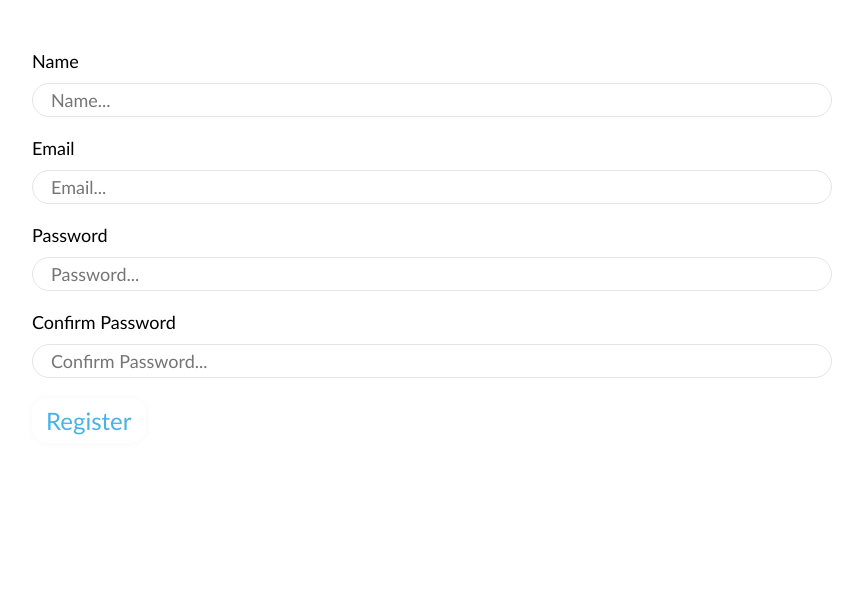
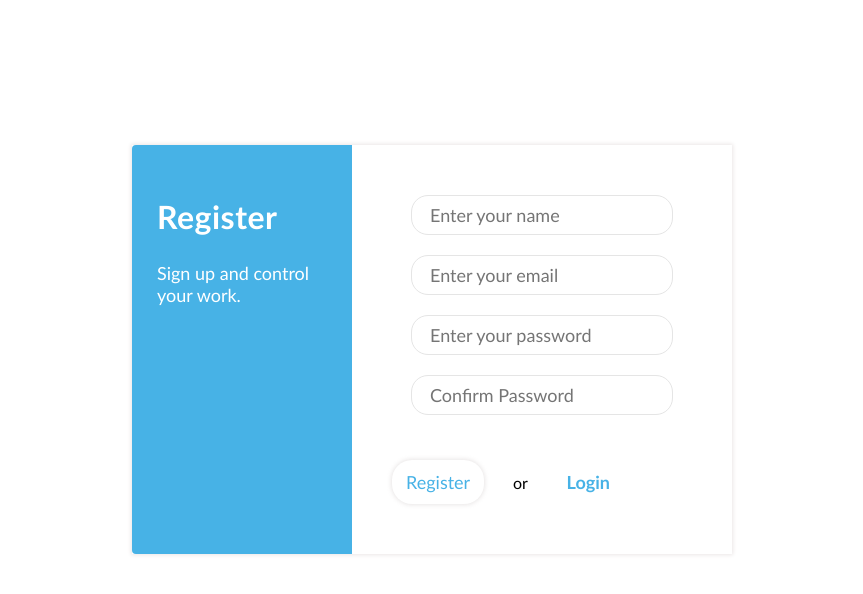
Before and after one commit to NikolKirilova/ticket-system, a Vue app: page / in a window 1280 px wide. Shown: the top 594 px of the page, without its empty margins (208-1071 px from the left). Built offline with nearby package versions, Linux system fonts and the light colour scheme.

Commit message:
Edit Register, Login

```diff
--- a/src/views/Login.vue
+++ b/src/views/Login.vue
@@ -6,19 +6,31 @@
         <p>Sign in and control your work.</p>
       </div>
       <div class="form-wrapper">
-
         <form @submit.prevent="loginHandler">
-
           <div class="field">
             <!-- <label for="email">Email</label> -->
-        <input type="email" id="email" placeholder="Enter email address" v-model="email"  @input="$v.email.$touch()"/>
+            <input
+              type="email"
+              id="email"
+              placeholder="Enter email address"
+              v-model="email"
+              @input="$v.email.$touch()"
+            />
             <div v-if="$v.email.$error">
-       <div class="field-error" v-if="!$v.email.required">Field is required!</div>
-       <div class="field-error" v-if="!$v.email.email">Email is invalid!</div>
+              <div class="field-error" v-if="!$v.email.required">
+                Field is required!
+              </div>
+              <div class="field-error" v-if="!$v.email.email">
+                Email is invalid!
+              </div>
             </div>
             <template v-if="errors && errors.email">
-        <div class="field-error" v-for="(error, index) in errors.email" :key="index">
-          {{error}}
+              <div
+                class="field-error"
+                v-for="(error, index) in errors.email"
+                :key="index"
+              >
+                {{ error }}
               </div>
             </template>
           </div>
@@ -32,38 +44,41 @@
               @input="$v.password.$touch()"
             />
             <div v-if="$v.password.$error">
-         <div class="field-error" v-if="!$v.password.required">Field is required!</div>
-       <div class="field-error" v-if="!$v.password.minLength">Password should be at least 8 characters long!</div>
+              <div class="field-error" v-if="!$v.password.required">
+                Field is required!
+              </div>
+              <div class="field-error" v-if="!$v.password.minLength">
+                Password should be at least 8 characters long!
+              </div>
             </div>
             <template v-if="errors && errors.password">
-        <div class="field-error" v-for="(error, index) in errors.password" :key="index">
-          {{error}}
+              <div
+                class="field-error"
+                v-for="(error, index) in errors.password"
+                :key="index"
+              >
+                {{ error }}
               </div>
             </template>
           </div>
-      <div  class="forget-password">
-       <router-link to="/register" >Forget Password?</router-link>
-
+          <div class="forget-password">
+            <router-link to="/register">Forget Password?</router-link>
           </div>
 
           <div class="actions">
-
-      <button :disabled="$v.$invalid" >Login</button>
-       <router-link to="/register" >Register</router-link>
+            <button :disabled="$v.$invalid">Login</button>
+            <span>or</span>
+            <router-link to="/">Register</router-link>
           </div>
-
-
-
         </form>
       </div>
     </div>
-
   </div>
 </template>
 
 <script>
-import authMixin from '@/mixins/auth'
-import { required, email, minLength} from 'vuelidate/lib/validators'
+import authMixin from "@/mixins/auth";
+import { required, email, minLength } from "vuelidate/lib/validators";
 
 export default {
   name: "Login",
@@ -72,69 +87,67 @@ export default {
     return {
       email: null,
       password: null,
-      errors: null
+      errors: null,
     };
   },
   methods: {
     loginHandler() {
       let dataToSend = {
         email: this.email,
-           password: this.password
-       }
+        password: this.password,
+      };
       this.login(dataToSend)
         .then(() => {
-            this.$router.push('/my-profile');
+          this.$router.push("/my-profile");
         })
-        .catch(err => {
+        .catch((err) => {
           this.errors = err.response.data.errors;
           setTimeout(() => {
             this.errors = null;
           }, 5000);
-            })
-    }
+        });
+    },
   },
   validations: {
     email: {
       required,
-        email
+      email,
     },
     password: {
       required,
-         minLength: minLength(8)
-     }
-  }
+      minLength: minLength(8),
+    },
+  },
 };
 </script>
 
 <style scoped>
-
-.login{
- position:absolute;
- top:300px;
- width: 520px;
+.login {
+  position: absolute;
+  top: 145px;
+  width: 600px;
   margin-left: auto;
   margin-right: auto;
   left: 0;
   right: 0;
   text-align: center;
-
 }
-.login-box{
-  display:flex;
-  justify-content:center;
+.login-box {
+  display: flex;
+  justify-content: center;
   box-shadow: 0px 0px 4px 1px #ebe6e6;
 }
-.left-side{
-  width:220px;
-  background:#47b2e6;
+.left-side {
+  width: 220px;
+  background: #47b2e6;
   color: #fff;
   text-align: left;
   padding: 25px;
-    border-top-left-radius:4px;
+  border-top-left-radius: 4px;
   border-bottom-left-radius: 4px;
 }
-.form-wrapper{
-  width:300px;
+.form-wrapper {
+  width: 380px;
 }
 form {
   margin: 50px auto;
@@ -145,7 +158,7 @@ text-align: center;
 }
 .field label {
   display: block;
-        font-size:18px;
+  font-size: 18px;
   margin-bottom: 5px;
 }
 /* .field input {
@@ -159,41 +172,49 @@ text-align: center;
   border-radius: 8px;
   border: 1px solid #ff0000;
   background-color: #f0e5e5;
-        color:red;
-        padding:5px 10px;
-        font-size:16px;
-        margin-top:5px;
+  color: red;
+  padding: 5px 10px;
+  font-size: 16px;
+  margin-top: 5px;
   text-align: center;
 }
-    button{
-        font-size:24px;
-    }
 
-    .actions{
+
+.actions {
     display: flex;
-    width: 75%;
-    margin: auto;
+    width: 60%;
     justify-content: space-between;
     margin-top: 45px;
-    align-items:center;
+    align-items: center;
+    margin-left: 40px;
 }
-    .actions button{
+.actions button {
     color: #47b2e6;
     background: #fff;
-    border: 1px solid #ddd;
-    border-radius: 15px;
-    padding: 8px 14px;
-    font-size: 16px;
-     box-shadow: 0px 0px 4px 1px #ebe6e6;
+    border-radius: 20px;
+    padding: 11px 14px;
+    font-size: 18px;
+    box-shadow: 0px 0px 4px 1px rgb(158 147 147 / 23%);
+    cursor:pointer;
 }
-    .actions a, .forget-password a {
+.actions a,
+.forget-password a {
   text-decoration: none;
   font-weight: 600;
   color: #47b2e6;
+  font-size: 18px;
+    cursor:pointer;
 
 }
-    .forget-password{
+.forget-password {
   text-align: left;
   margin-left: 30px;
 }
+h2 {
+  font-size: 32px;
+    letter-spacing: 0.5px;
+}
+p{
+  font-size: 18px;
+}
 </style>
--- a/src/views/Register.vue
+++ b/src/views/Register.vue
@@ -1,72 +1,121 @@
 <template>
   <div class="register">
+      <div class="register-box">
+      <div class="left-side">
+        <h2>Register</h2>
+        <p>Sign up and control your work.</p>
+      </div>
+      <div class="form-wrapper">
     <form @submit.prevent="registerHandler">
       <div class="field">
-        <label for="name">Name</label>
-        <input type="text" id="name" placeholder="Name..." v-model="name" @input="$v.name.$touch()"/>
+        <!-- <label for="name">Name</label> -->
+        <input
+          type="text"
+          id="name"
+          placeholder="Enter your name"
+          v-model="name"
+          @input="$v.name.$touch()"
+        />
         <div v-if="$v.name.error">
-        <div class="field-error" v-if="!$v.name.required">Field is required!</div>
+          <div class="field-error" v-if="!$v.name.required">
+            Field is required!
+          </div>
         </div>
         <template v-if="errors && errors.name">
-        <div class="field-error" v-for="(error, index) in errors.name" :key="index">
-          {{error}}
+          <div
+            class="field-error"
+            v-for="(error, index) in errors.name"
+            :key="index"
+          >
+            {{ error }}
           </div>
         </template>
       </div>
       <div class="field">
-        <label for="email">Email</label>
-        <input type="email" id="email" placeholder="Email..." v-model="email"  @input="$v.email.$touch()"/>
+        <!-- <label for="email">Email</label> -->
+        <input
+          type="email"
+          id="email"
+          placeholder="Enter your email"
+          v-model="email"
+          @input="$v.email.$touch()"
+        />
         <div v-if="$v.email.$error">
-       <div class="field-error" v-if="!$v.email.required">Field is required!</div>
-       <div class="field-error" v-if="!$v.email.email">Email is invalid!</div>
+          <div class="field-error" v-if="!$v.email.required">
+            Field is required!
+          </div>
+          <div class="field-error" v-if="!$v.email.email">
+            Email is invalid!
+          </div>
         </div>
         <template v-if="errors && errors.email">
-        <div class="field-error" v-for="(error, index) in errors.email" :key="index">
-          {{error}}
+          <div
+            class="field-error"
+            v-for="(error, index) in errors.email"
+            :key="index"
+          >
+            {{ error }}
           </div>
         </template>
       </div>
       <div class="field">
-        <label for="password">Password</label>
+        <!-- <label for="password">Password</label> -->
         <input
           type="password"
           id="password"
-          placeholder="Password..."
+          placeholder="Enter your password"
           v-model="password"
           @input="$v.password.$touch()"
         />
         <div v-if="$v.password.$error">
-         <div class="field-error" v-if="!$v.password.required">Field is required!</div>
-       <div class="field-error" v-if="!$v.password.minLength">Password should be at least 8 characters long!</div>
+          <div class="field-error" v-if="!$v.password.required">
+            Field is required!
+          </div>
+          <div class="field-error" v-if="!$v.password.minLength">
+            Password should be at least 8 characters long!
+          </div>
         </div>
         <template v-if="errors && errors.password">
-        <div class="field-error" v-for="(error, index) in errors.password" :key="index">
-          {{error}}
+          <div
+            class="field-error"
+            v-for="(error, index) in errors.password"
+            :key="index"
+          >
+            {{ error }}
           </div>
         </template>
       </div>
       <div class="field">
-        <label for="confirm-password">Confirm Password</label>
+        <!-- <label for="confirm-password">Confirm Password</label> -->
         <input
           type="password"
           id="confirm-password"
-          placeholder="Confirm Password..."
+          placeholder="Confirm Password"
           v-model="confirmPassword"
           @input="$v.confirmPassword.$touch()"
         />
         <div v-if="!$v.confirmPassword.$error">
-        <div class="field-error" v-if="!$v.confirmPassword.sameAsPassword"> Password should match!</div>
+          <div class="field-error" v-if="!$v.confirmPassword.sameAsPassword">
+            Password should match!
           </div>
         </div>
+      </div>
+        <div class="actions">
       <button :disabled="$v.$invalid">Register</button>
+      <span>or</span>
+      <router-link to="/login">Login</router-link>
+  </div>
 
     </form>
+  </div>
+  </div>
+
   </div>
 </template>
 
 <script>
-import authMixin from '@/mixins/auth'
-import { required, email, minLength, sameAs} from 'vuelidate/lib/validators'
+import authMixin from "@/mixins/auth";
+import { required, email, minLength, sameAs } from "vuelidate/lib/validators";
 
 export default {
   name: "Register",
@@ -77,7 +126,7 @@ export default {
       email: null,
       password: null,
       confirmPassword: null,
-      errors: null
+      errors: null,
     };
   },
   methods: {
@@ -86,42 +135,69 @@ export default {
         name: this.name,
         email: this.email,
         password: this.password,
-           password_confirmation: this.confirmPassword
-       }
+        password_confirmation: this.confirmPassword,
+      };
       this.register(dataToSend)
         .then(() => {
-            this.$router.push('/login')
+          this.$router.push("/login");
         })
-        .catch(err => {
+        .catch((err) => {
           this.errors = err.response.data.errors;
           setTimeout(() => {
             this.errors = null;
           }, 5000);
-            })
-    }
+        });
+    },
   },
   validations: {
     name: {
-      required
+      required,
     },
     email: {
       required,
-        email
+      email,
     },
     password: {
       required,
-         minLength: minLength(8)
+      minLength: minLength(8),
     },
     confirmPassword: {
-         sameAsPassword: sameAs('password')
-     }
-  }
+      sameAsPassword: sameAs("password"),
+    },
+  },
 };
 </script>
 
 <style scoped>
+.register {
+  position: absolute;
+  top: 145px;
+  width: 600px;
+  margin-left: auto;
+  margin-right: auto;
+  left: 0;
+  right: 0;
+  text-align: center;
+}
+.register-box {
+  display: flex;
+  justify-content: center;
+  box-shadow: 0px 0px 4px 1px #ebe6e6;
+}
+.left-side {
+  width: 220px;
+  background: #47b2e6;
+  color: #fff;
+  text-align: left;
+  padding: 25px;
+  border-top-left-radius: 4px;
+  border-bottom-left-radius: 4px;
+}
+.form-wrapper {
+  width: 380px;
+}
 form {
-        width: 800px;
+
   margin: 50px auto;
 }
 .field {
@@ -130,26 +206,58 @@ export default {
 }
 .field label {
   display: block;
-        font-size:18px;
+  font-size: 18px;
   margin-bottom: 5px;
 }
-    .field input {
+/* .field input {
   width: 100%;
-         font-size:18px;
-         padding:5px 18px;
-    }
+  font-size: 18px;
+  padding: 5px 18px;
+} */
 
 .field-error {
   border-radius: 8px;
   border: 1px solid #ff0000;
   background-color: #f0e5e5;
-        color:red;
-        padding:5px 10px;
-        font-size:16px;
-        margin-top:5px;
+  color: red;
+  padding: 5px 10px;
+  font-size: 16px;
+  margin-top: 5px;
   text-align: center;
 }
-    button{
-        font-size:24px;
+
+.actions {
+      display: flex;
+    width: 60%;
+    justify-content: space-between;
+    margin-top: 45px;
+    align-items: center;
+    margin-left: 40px;
+}
+.actions button {
+    color: #47b2e6;
+    background: #fff;
+    border-radius: 20px;
+    padding: 11px 14px;
+    font-size: 18px;
+    box-shadow: 0px 0px 4px 1px rgb(158 147 147 / 23%);
+    cursor:pointer;
+
+}
+.actions a,
+.forget-password a {
+  text-decoration: none;
+  font-weight: 600;
+  color: #47b2e6;
+  font-size: 18px;
+    cursor:pointer;
+
+}
+h2 {
+  font-size: 32px;
+    letter-spacing: 0.5px;
+}
+p{
+  font-size: 18px;
 }
 </style>
```
Lines whose indentation alone changed are shown as unchanged.
